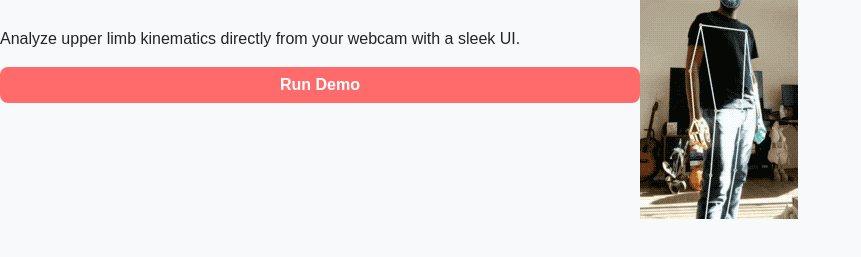
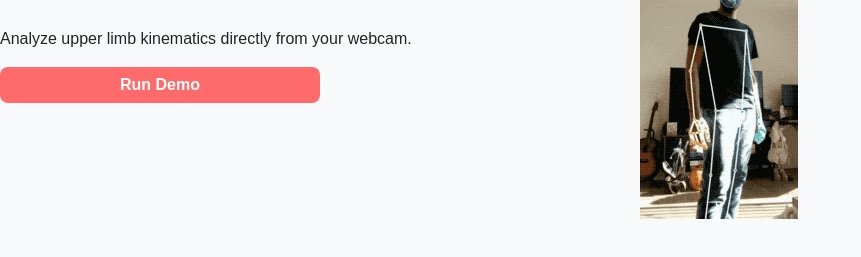
Before and after one commit to lrparola/upper-limb-demo, a plain HTML site: page index.html in a window 1280 px wide. Shown: the part 81-338 px from the top of the page, without its empty margins (0-861 px from the left). Drawn offline with nearby package versions, Linux system fonts and the light colour scheme.

Commit message:
Update index.html

```diff
--- a/index.html
+++ b/index.html
@@ -67,8 +67,8 @@
     <!-- Left side (content) -->
     <div class="col-md-6 left-side">
       <h1>MediaPipe Holistic Demo</h1>
-      <p>Analyze upper limb kinematics directly from your webcam with a sleek UI.</p>
-      <a href="holistic.html" class="btn btn-demo">Run Demo</a>
+      <p>Analyze upper limb kinematics directly from your webcam.</p>
+      <a href="holistic.html" style="width: 50%" class="btn btn-demo">Run Demo</a>
     </div>
 
     <!-- Right side (full image) -->
```
